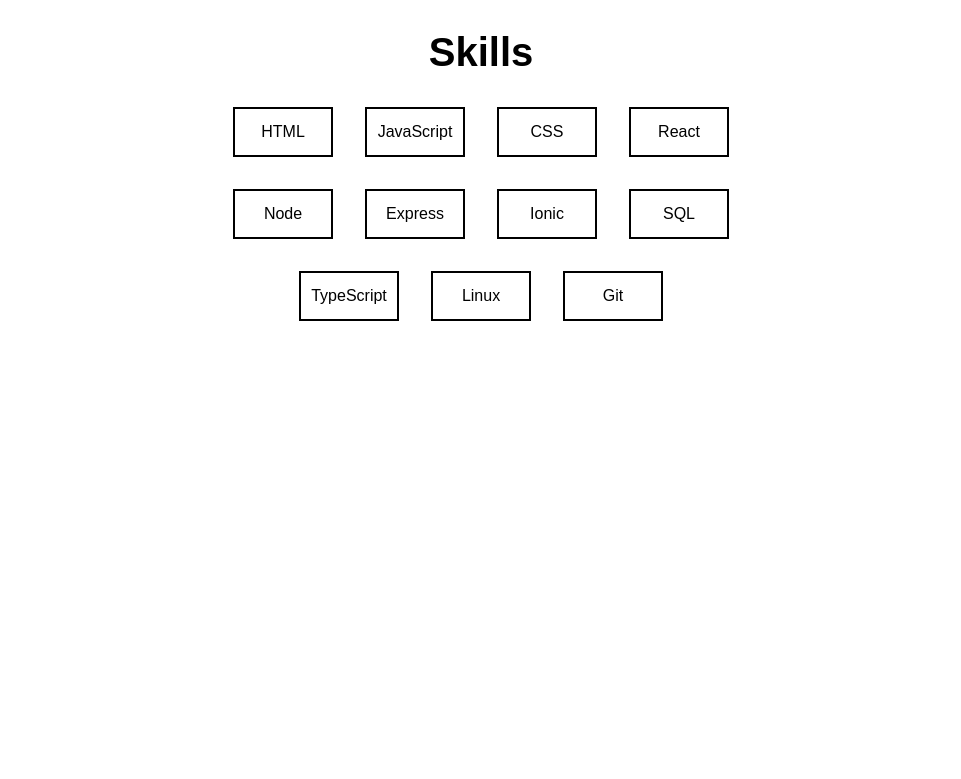
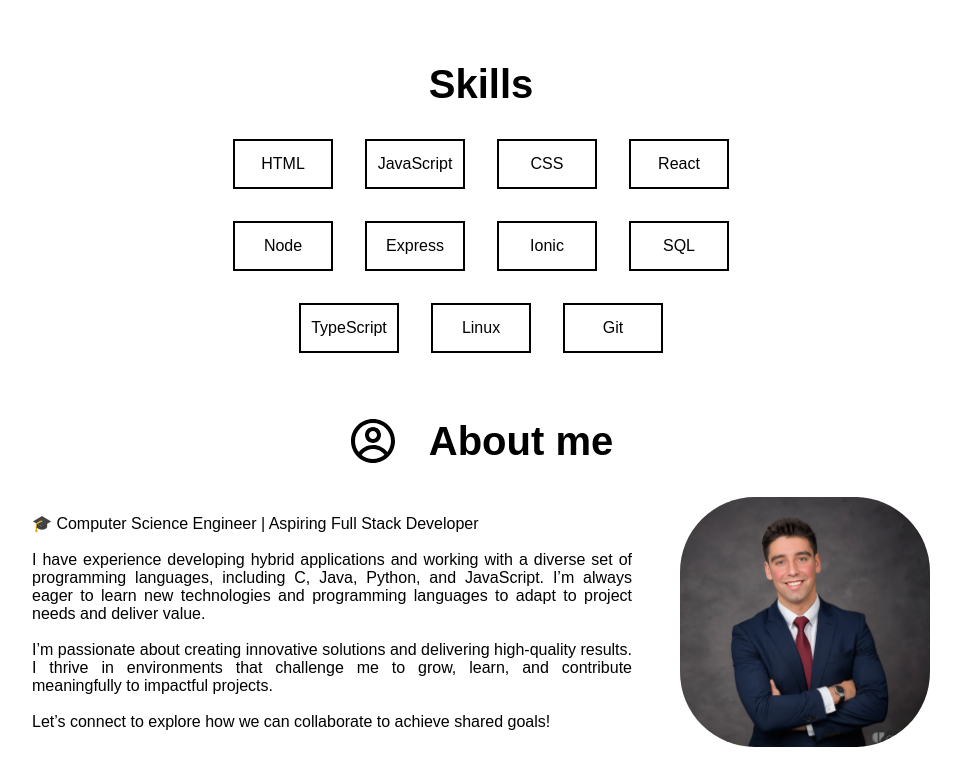
Before and after one commit to roviralta/my-portfolio, a React (Create React App) app: page / in a window 1280 px wide. Shown: the part 1374-2153 px from the top of the page, without its empty margins (159-1120 px from the left). Before the commit the page ends 1759 px from the top, so only its background shows below. Built offline with nearby package versions, Linux system fonts and the light colour scheme.

Commit message:
added a full about me section. Fixed errors

```diff
--- a/src/App.js
+++ b/src/App.js
@@ -3,7 +3,7 @@ import About from "./components/About/About";
 import ProjectContainer from "./components/ProjectContainer/ProjectContainer";
 import Experience from "./components/Experience/Experience";
 import SkillContainer from "./components/SkillContainer/SkillContainer";
-import "./App.css";
+import AboutMe from "./components/AboutMe/AboutMe";
 
 function App() {
   return (
@@ -13,6 +13,7 @@ function App() {
       <Experience></Experience>
       <ProjectContainer></ProjectContainer>
       <SkillContainer></SkillContainer>
+      <AboutMe></AboutMe>
     </>
   );
 }
--- a/src/components/About/About.js
+++ b/src/components/About/About.js
@@ -1,6 +1,6 @@
 import React from "react";
 import "./About.css";
-import pict from "../../data/test.webp";
+import pict from "../../data/test2.webp";
 import { about } from "../../data/About";
 import ResumeButton from "../Button/ResumeButton";
 import { FaLinkedin } from "react-icons/fa";
--- /dev/null
+++ b/src/components/AboutMe/AboutMe.css
@@ -0,0 +1,50 @@
+#about-me {
+  display: flex;
+  justify-content: center;
+  align-items: center;
+  flex-direction: column;
+  margin: 2rem 2rem;
+}
+
+.about-title {
+  display: flex;
+  justify-content: center;
+  align-items: center;
+  gap: 2rem;
+}
+
+#about-icon {
+  font-size: 3rem;
+}
+
+.about-me-desc {
+  display: flex;
+  justify-content: center;
+  align-items: center;
+  gap: 3rem;
+  flex-wrap: wrap;
+  max-width: auto;
+  margin-top: 2rem;
+}
+
+.about-me-desc p {
+  max-width: 600px;
+  text-align: justify;
+}
+
+#profile {
+  width: 250px;
+  border-radius: 30%;
+}
+
+@media (max-width: 768px) {
+  #about-me {
+    font-size: 0.95rem;
+  }
+}
+
+@media (max-width: 400px) {
+  #about-me {
+    font-size: 0.8rem;
+  }
+}
--- /dev/null
+++ b/src/components/AboutMe/AboutMe.js
@@ -0,0 +1,36 @@
+import React from "react";
+import "./AboutMe.css";
+import { CgProfile } from "react-icons/cg";
+import profile from "../../data/test.webp";
+
+const AboutMe = () => {
+  return (
+    <section id="about-me">
+      <div className="about-title">
+        <CgProfile id="about-icon" />
+        <div className="section-title">
+          <h1 id="title">About me</h1>
+        </div>
+      </div>
+      <div className="about-me-desc">
+        <p>
+          🎓 Computer Science Engineer | Aspiring Full Stack Developer<br></br>
+          <br></br>I have experience developing hybrid applications and working
+          with a diverse set of programming languages, including C, Java,
+          Python, and JavaScript. I’m always eager to learn new technologies and
+          programming languages to adapt to project needs and deliver value.
+          <br></br>
+          <br></br> I’m passionate about creating innovative solutions and
+          delivering high-quality results. I thrive in environments that
+          challenge me to grow, learn, and contribute meaningfully to impactful
+          projects.<br></br>
+          <br></br> Let’s connect to explore how we can collaborate to achieve
+          shared goals!
+        </p>
+        <img src={profile} alt="not me another time" id="profile"></img>
+      </div>
+    </section>
+  );
+};
+
+export default AboutMe;
--- a/src/components/Experience/Experience.css
+++ b/src/components/Experience/Experience.css
@@ -3,12 +3,12 @@
   justify-content: center;
   align-items: center;
   flex-direction: column;
-  margin-top: 4rem;
+  margin: 4rem 2rem;
 }
 
 .iterat-exp {
   max-width: 600px;
-  margin: 0 2rem;
+  margin: 2rem 2rem 0;
   height: auto;
 }
 
--- a/src/components/Header/Header.css
+++ b/src/components/Header/Header.css
@@ -1,4 +1,3 @@
-/* General Header Styles */
 .header {
   display: flex;
   justify-content: center;
@@ -6,7 +5,6 @@
   height: 5rem;
 }
 
-/* Header List Styles */
 .header-list {
   display: flex;
   flex-wrap: wrap;
@@ -15,12 +13,10 @@
   gap: 2rem;
 }
 
-/* Header List Items */
 .header-list li {
   list-style: none;
 }
 
-/* Link Styles */
 .header-list a {
   text-decoration: none;
   color: #333;
@@ -28,7 +24,6 @@
   transition: all 0.2s ease;
 }
 
-/* Hover Effects */
 .header-list a:hover {
   font-weight: bold;
   font-size: 1.1rem;
--- a/src/components/ProjectContainer/ProjectContainer.css
+++ b/src/components/ProjectContainer/ProjectContainer.css
@@ -1,12 +1,8 @@
 #projects {
-  margin: 2rem 2rem;
+  margin: 0 2rem;
   display: flex;
   flex-direction: column; /* Stack title and projects vertically */
   align-items: center;
-}
-
-.section-title {
-  margin-bottom: 2rem;
 }
 
 #title {
@@ -20,4 +16,5 @@
   align-items: center;
   gap: 3rem;
   flex-wrap: wrap;
+  margin-top: 2rem;
 }
--- a/src/components/SkillContainer/SkillContainer.css
+++ b/src/components/SkillContainer/SkillContainer.css
@@ -13,6 +13,7 @@
   align-items: center;
   flex-wrap: wrap;
   gap: 2rem;
+  margin-top: 2rem;
 }
 
 @media (max-width: 768px) {
```
Also changed, not shown: src/App.css (deleted), src/data/test2.webp (added), 1 other file (tests, documents, lock files or other folders).
